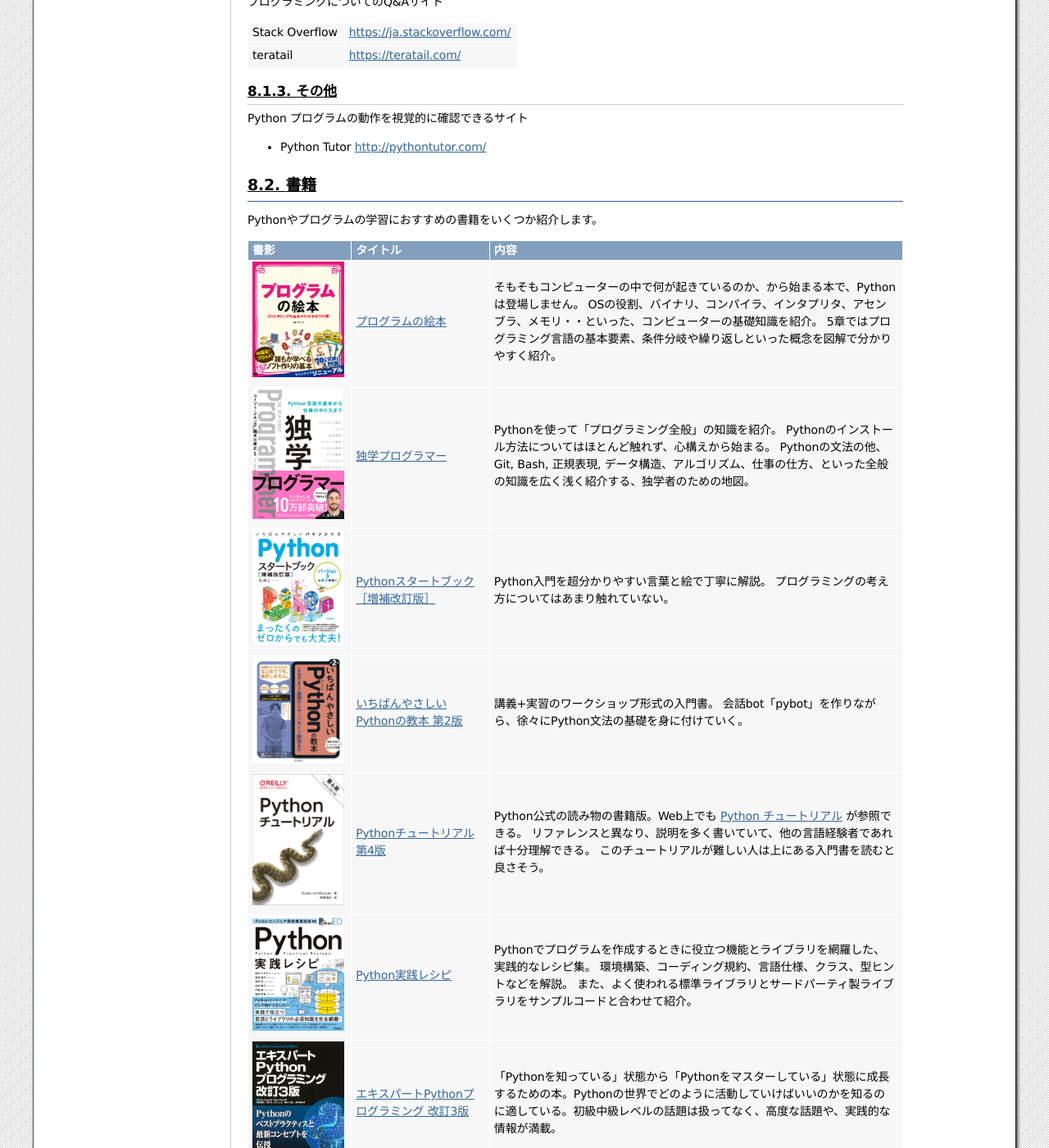
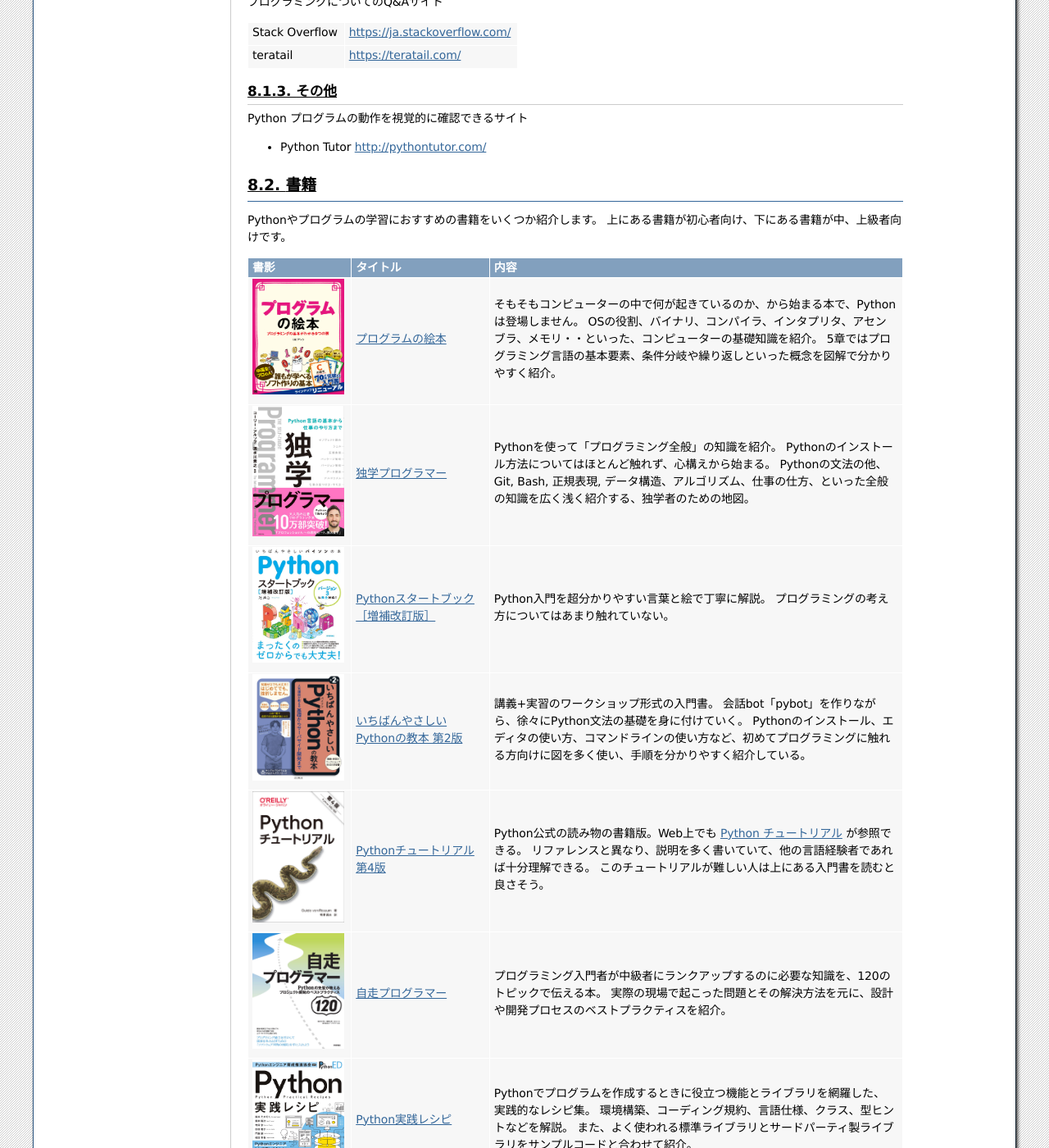
Before and after one commit to pyconjp/pycamp.pycon.jp, a Sphinx documentation site: the page built from source/textbook/8_nextstep.rst, in a window 1280 px wide and 1400 px high, scrolled down 855 px. Shown: the whole window at 82% size. Built offline with Sphinx 7.4.7, drawn with Linux system fonts in a browser that asks for light colours.

Commit message:
ISSHA-2568 add jisou programmer

```diff
--- a/source/textbook/8_nextstep.rst
+++ b/source/textbook/8_nextstep.rst
@@ -68,6 +68,7 @@
 書籍
 ====
 Pythonやプログラムの学習におすすめの書籍をいくつか紹介します。
+上にある書籍が初心者向け、下にある書籍が中、上級者向けです。
 
 .. list-table::
    :header-rows: 1
@@ -94,12 +95,16 @@
      - `いちばんやさしいPythonの教本 第2版 <https://book.impress.co.jp/books/1119101162>`_
      - 講義+実習のワークショップ形式の入門書。
        会話bot「pybot」を作りながら、徐々にPython文法の基礎を身に付けていく。
-
+       Pythonのインストール、エディタの使い方、コマンドラインの使い方など、初めてプログラミングに触れる方向けに図を多く使い、手順を分かりやすく紹介している。
    * - |tutorial|
      - `Pythonチュートリアル 第4版 <https://www.oreilly.co.jp/books/9784873119359/>`_
      - Python公式の読み物の書籍版。Web上でも `Python チュートリアル <https://docs.python.org/ja/3/tutorial/index.html>`_ が参照できる。
        リファレンスと異なり、説明を多く書いていて、他の言語経験者であれば十分理解できる。
        このチュートリアルが難しい人は上にある入門書を読むと良さそう。
+   * - |jisou|
+     - `自走プログラマー <https://gihyo.jp/book/2020/978-4-297-11197-7>`_
+     - プログラミング入門者が中級者にランクアップするのに必要な知識を、120のトピックで伝える本。
+       実際の現場で起こった問題とその解決方法を元に、設計や開発プロセスのベストプラクティスを紹介。
    * - |jissen|
      - `Python実践レシピ <https://gihyo.jp/book/2022/978-4-297-12576-9>`_
      - Pythonでプログラムを作成するときに役立つ機能とライブラリを網羅した、実践的なレシピ集。
@@ -114,6 +119,7 @@
 .. |startbook| image:: images/book-startbook.jpg
 .. |ichiyasa| image:: images/book-ichiyasa.jpg
 .. |tutorial| image:: images/book-tutorial.jpg
+.. |jisou| image:: images/book-jisou-programmer.jpg
 .. |jissen| image:: images/book-jissen.jpg
 .. |expy| image:: images/book-expy.jpg
 
```
Also changed, not shown: source/textbook/images/book-jisou-programmer.jpg (added).
